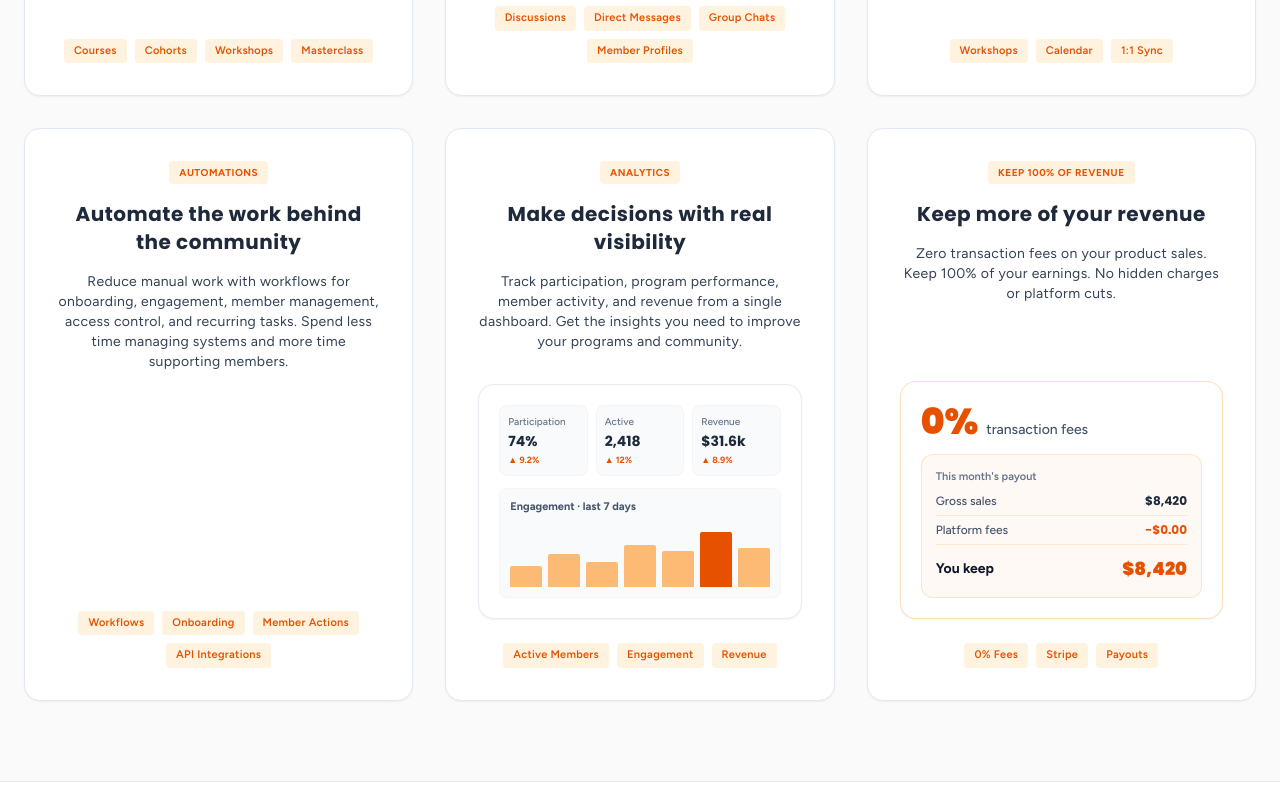
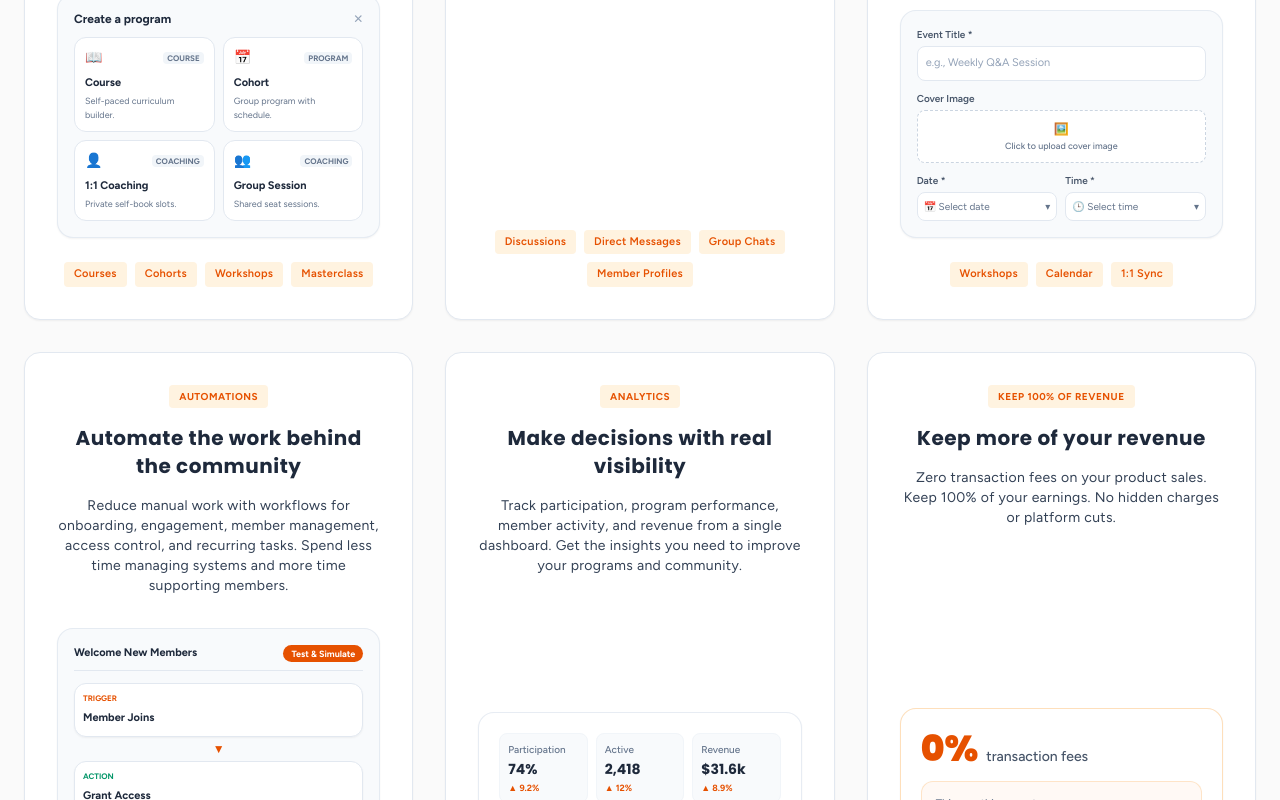
Before and after one commit to wave-mac/neo, a Next.js app: page / in a window 1280 px wide. Shown: the part 2180-2980 px from the top of the page. Built offline with nearby package versions, Linux system fonts and the light colour scheme; a web font is replaced by a local one.

Commit message:
feat: add interactive UI mockups for programs, events, and automations features

```diff
--- a/src/components/Features/Features.tsx
+++ b/src/components/Features/Features.tsx
@@ -5,7 +5,7 @@ interface FeatureCard {
   title: string;
   description: string;
   pills: string[];
-  mockupType?: 'analytics' | 'payout';
+  mockupType?: 'programs' | 'events' | 'automations' | 'analytics' | 'payout';
 }
 
 const featuresList: FeatureCard[] = [
@@ -13,7 +13,8 @@ const featuresList: FeatureCard[] = [
     tag: 'Course & Community',
     title: 'Bring learning and community together',
     description: 'Choose how you want to teach: self-paced courses, group coaching, cohort-based programs, or online workshops. Focus on a community experience standard.',
-    pills: ['Courses', 'Cohorts', 'Workshops', 'Masterclass']
+    pills: ['Courses', 'Cohorts', 'Workshops', 'Masterclass'],
+    mockupType: 'programs'
   },
   {
     tag: 'Discussions & Chats',
@@ -25,13 +26,15 @@ const featuresList: FeatureCard[] = [
     tag: 'Events & Coaching',
     title: 'Run events and coaching without extra tools',
     description: 'Host workshops, office hours, coaching sessions, live events, and cohort meetings from one platform without needing to juggle separate scheduling, booking, calendar, or event software.',
-    pills: ['Workshops', 'Calendar', '1:1 Sync']
+    pills: ['Workshops', 'Calendar', '1:1 Sync'],
+    mockupType: 'events'
   },
   {
     tag: 'Automations',
     title: 'Automate the work behind the community',
     description: 'Reduce manual work with workflows for onboarding, engagement, member management, access control, and recurring tasks. Spend less time managing systems and more time supporting members.',
-    pills: ['Workflows', 'Onboarding', 'Member Actions', 'API Integrations']
+    pills: ['Workflows', 'Onboarding', 'Member Actions', 'API Integrations'],
+    mockupType: 'automations'
   },
   {
     tag: 'Analytics',
@@ -83,6 +86,112 @@ export default function Features() {
               </div>
 
               <div className="mt-6 flex flex-col items-center gap-4 w-full">
+                {/* Create a Program Mockup (Image 5) */}
+                {feat.mockupType === 'programs' && (
+                  <div className="bg-[#F8FAFC] border border-slate-200/80 rounded-2xl p-3.5 sm:p-4 w-full text-left shadow-sm my-2">
+                    <div className="flex justify-between items-center mb-2.5">
+                      <span className="font-bold text-slate-800 text-xs">Create a program</span>
+                      <span className="text-slate-400 text-xs">✕</span>
+                    </div>
+                    <div className="grid grid-cols-2 gap-2">
+                      <div className="bg-white border border-slate-200 rounded-xl p-2.5 flex flex-col gap-1">
+                        <div className="flex justify-between items-center">
+                          <span className="text-sm">📖</span>
+                          <span className="text-[8px] font-bold text-slate-500 uppercase bg-slate-100 px-1 rounded">Course</span>
+                        </div>
+                        <span className="font-bold text-slate-800 text-[11px] leading-tight mt-1">Course</span>
+                        <span className="text-[9px] text-slate-500 line-clamp-2">Self-paced curriculum builder.</span>
+                      </div>
+                      <div className="bg-white border border-slate-200 rounded-xl p-2.5 flex flex-col gap-1">
+                        <div className="flex justify-between items-center">
+                          <span className="text-sm">📅</span>
+                          <span className="text-[8px] font-bold text-slate-500 uppercase bg-slate-100 px-1 rounded">Program</span>
+                        </div>
+                        <span className="font-bold text-slate-800 text-[11px] leading-tight mt-1">Cohort</span>
+                        <span className="text-[9px] text-slate-500 line-clamp-2">Group program with schedule.</span>
+                      </div>
+                      <div className="bg-white border border-slate-200 rounded-xl p-2.5 flex flex-col gap-1">
+                        <div className="flex justify-between items-center">
+                          <span className="text-sm">👤</span>
+                          <span className="text-[8px] font-bold text-slate-500 uppercase bg-slate-100 px-1 rounded">Coaching</span>
+                        </div>
+                        <span className="font-bold text-slate-800 text-[11px] leading-tight mt-1">1:1 Coaching</span>
+                        <span className="text-[9px] text-slate-500 line-clamp-2">Private self-book slots.</span>
+                      </div>
+                      <div className="bg-white border border-slate-200 rounded-xl p-2.5 flex flex-col gap-1">
+                        <div className="flex justify-between items-center">
+                          <span className="text-sm">👥</span>
+                          <span className="text-[8px] font-bold text-slate-500 uppercase bg-slate-100 px-1 rounded">Coaching</span>
+                        </div>
+                        <span className="font-bold text-slate-800 text-[11px] leading-tight mt-1">Group Session</span>
+                        <span className="text-[9px] text-slate-500 line-clamp-2">Shared seat sessions.</span>
+                      </div>
+                    </div>
+                  </div>
+                )}
+
+                {/* Events Form Mockup (Image 3) */}
+                {feat.mockupType === 'events' && (
+                  <div className="bg-[#F8FAFC] border border-slate-200/80 rounded-2xl p-3.5 sm:p-4 w-full text-left shadow-sm my-2 flex flex-col gap-2.5">
+                    <div>
+                      <span className="text-[10px] font-semibold text-slate-600 block mb-1">Event Title *</span>
+                      <div className="bg-white border border-slate-200 rounded-lg p-2 text-[11px] text-slate-400">e.g., Weekly Q&A Session</div>
+                    </div>
+                    <div>
+                      <span className="text-[10px] font-semibold text-slate-600 block mb-1">Cover Image</span>
+                      <div className="bg-white border border-dashed border-slate-300 rounded-lg p-2.5 text-center flex flex-col items-center gap-0.5">
+                        <span className="text-xs">🖼️</span>
+                        <span className="text-[9px] text-slate-500 font-medium">Click to upload cover image</span>
+                      </div>
+                    </div>
+                    <div className="grid grid-cols-2 gap-2">
+                      <div>
+                        <span className="text-[10px] font-semibold text-slate-600 block mb-1">Date *</span>
+                        <div className="bg-white border border-slate-200 rounded-lg p-1.5 text-[10px] text-slate-500 flex justify-between items-center">
+                          <span>📅 Select date</span>
+                          <span>▾</span>
+                        </div>
+                      </div>
+                      <div>
+                        <span className="text-[10px] font-semibold text-slate-600 block mb-1">Time *</span>
+                        <div className="bg-white border border-slate-200 rounded-lg p-1.5 text-[10px] text-slate-500 flex justify-between items-center">
+                          <span>🕒 Select time</span>
+                          <span>▾</span>
+                        </div>
+                      </div>
+                    </div>
+                  </div>
+                )}
+
+                {/* Automations Workflow Mockup (Image 1 & 4) */}
+                {feat.mockupType === 'automations' && (
+                  <div className="bg-[#F8FAFC] border border-slate-200/80 rounded-2xl p-3.5 sm:p-4 w-full text-left shadow-sm my-2 flex flex-col gap-2 relative overflow-hidden">
+                    <div className="flex justify-between items-center pb-2 border-b border-slate-200">
+                      <span className="font-bold text-slate-800 text-[11px]">Welcome New Members</span>
+                      <span className="bg-primary text-white text-[9px] font-bold px-2 py-0.5 rounded-full">Test & Simulate</span>
+                    </div>
+                    <div className="flex flex-col items-center gap-1.5 py-1">
+                      {/* Trigger node */}
+                      <div className="bg-white border border-slate-200 rounded-xl p-2 w-full shadow-sm text-left">
+                        <span className="text-[8px] font-bold text-primary uppercase block">TRIGGER</span>
+                        <span className="font-bold text-slate-800 text-[11px]">Member Joins</span>
+                      </div>
+                      <span className="text-primary text-xs leading-none">▼</span>
+                      {/* Action 1 */}
+                      <div className="bg-white border border-slate-200 rounded-xl p-2 w-full shadow-sm text-left">
+                        <span className="text-[8px] font-bold text-emerald-600 uppercase block">ACTION</span>
+                        <span className="font-bold text-slate-800 text-[11px]">Grant Access</span>
+                      </div>
+                      <span className="text-primary text-xs leading-none">▼</span>
+                      {/* Action 2 */}
+                      <div className="bg-white border border-slate-200 rounded-xl p-2 w-full shadow-sm text-left">
+                        <span className="text-[8px] font-bold text-emerald-600 uppercase block">ACTION</span>
+                        <span className="font-bold text-slate-800 text-[11px]">Send Welcome DM</span>
+                      </div>
+                    </div>
+                  </div>
+                )}
+
                 {/* Analytics Mockup */}
                 {feat.mockupType === 'analytics' && (
                   <div className="bg-white border border-slate-200/80 rounded-2xl p-4 sm:p-5 w-full text-left shadow-sm hover:shadow transition-all my-2">
--- a/src/components/Hero/Hero.tsx
+++ b/src/components/Hero/Hero.tsx
@@ -3,6 +3,7 @@
 import WaitlistForm from '../WaitlistForm/WaitlistForm';
 
 export default function Hero() {
+  /*
   const sidebarTabs = [
     { label: 'Welcome', active: true, icon: '🏠' },
     { label: 'Courses', active: false, icon: '📚' },
@@ -11,6 +12,7 @@ export default function Hero() {
     { label: 'Members', active: false, icon: '👥' },
     { label: 'Settings', active: false, icon: '⚙️' }
   ];
+  */
 
   return (
     <section className="pt-[140px] pb-20 relative overflow-hidden text-center bg-[radial-gradient(circle_at_top_right,rgba(230,81,0,0.05),transparent_60%)]">
```
